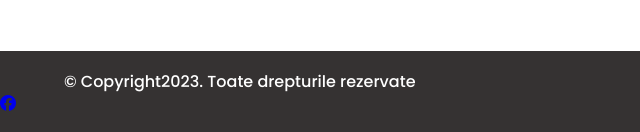
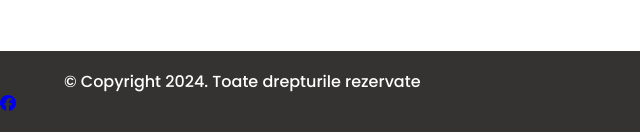
Before and after one commit to PatrascuAdri/cosminainsnails, a plain HTML site: page index.html in a window 1280 px wide. Shown: the part 7386-7518 px from the top of the page, 0-640 px from the left. Drawn offline with Linux system fonts and the light colour scheme; a web font is replaced by a local one.

Commit message:
cosminainsnails

```diff
--- a/index.html
+++ b/index.html
@@ -259,7 +259,7 @@
    <footer>
       <div class="container">
          <div class="copyright">
-            &copy; Copyright2023. Toate drepturile rezervate</div>
+            &copy; Copyright <span id="year"></span>. Toate drepturile rezervate</div>
       </div>
       <ul class="social-items">
          <li class="social-items">
--- a/script.js
+++ b/script.js
@@ -1,6 +1,9 @@
 const navToggleBtn = document.querySelector('#navToggleBtn');
 const nav = document.querySelector('nav.navigation');
 const navlinks = document.querySelectorAll('nav .nav-link');
+const year = new Date().getFullYear();
+
+document.getElementById("year").innerHTML = year;
 
 navToggleBtn.addEventListener('click', () => {
     nav.classList.toggle('active');
```
